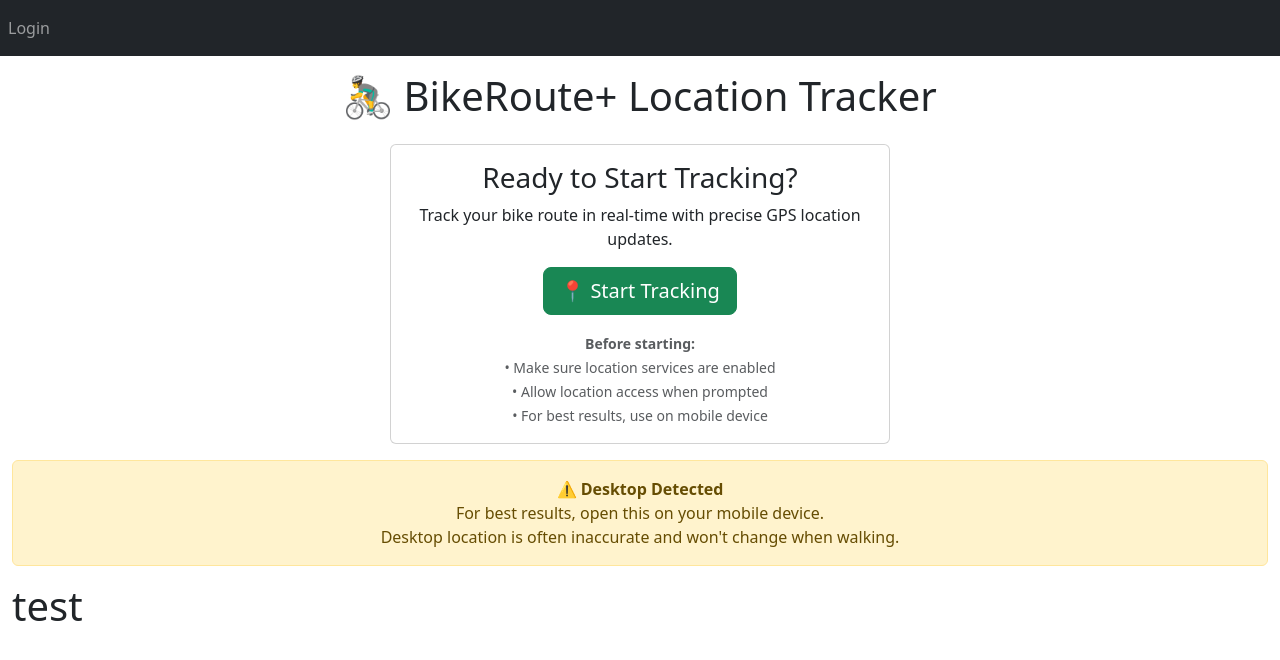
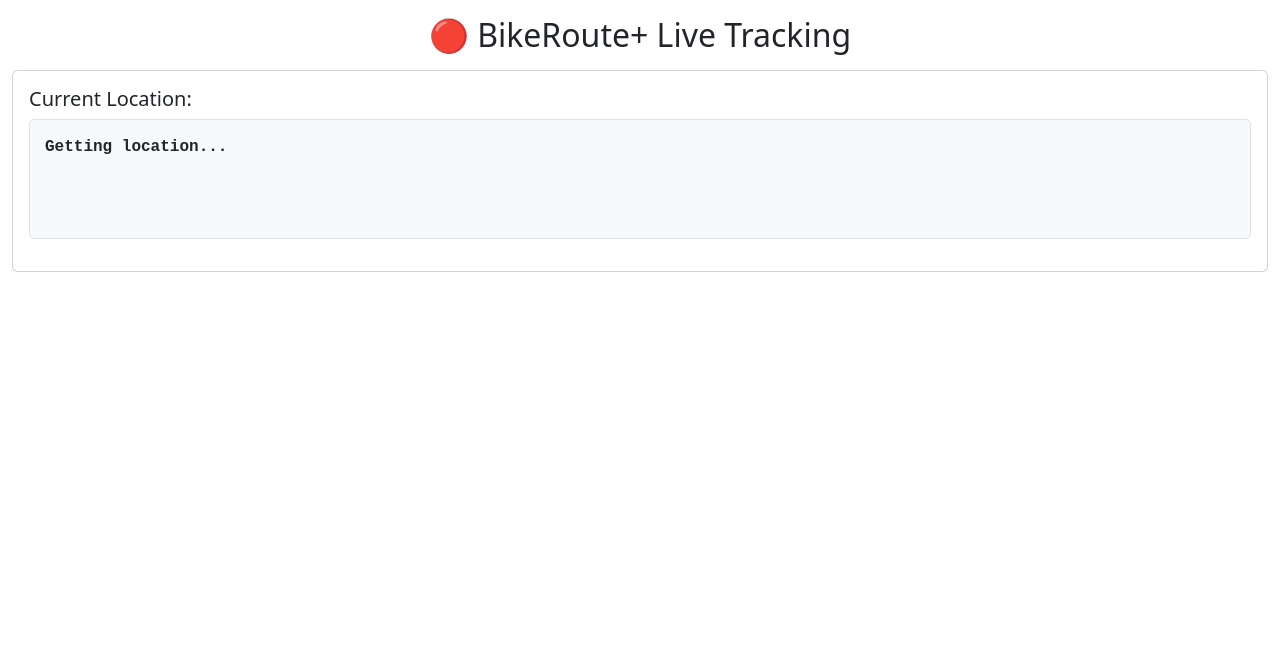
Before and after one commit to Kenwu2001/BikeRoute, a Flask app: template website/templates/base.html in a window 1280 px wide. Shown: the top 660 px of the page. Run offline with Flask 3, Linux system fonts and the light colour scheme; the template is opened without the code that fills it, so the values that code supplies are empty.

Commit message:
simplify the code

```diff
--- a/website/__init__.py
+++ b/website/__init__.py
@@ -6,10 +6,8 @@ def create_app():
     app.config['SECRET_KEY'] = os.environ.get('SECRET_KEY', 'asdcxz')
 
     from .views import views
-    from .login import login
 
     app.register_blueprint(views, url_prefix='/')
-    app.register_blueprint(login, url_prefix='/login')
 
     # Add error handlers
     @app.errorhandler(404)
--- a/website/static/index.js
+++ b/website/static/index.js
@@ -4,17 +4,11 @@ let lastPosition = null;
 let watchId = null;
 let updateCount = 0;
 
-// Detect if user is on mobile device
-const isMobile = /Android|webOS|iPhone|iPad|iPod|BlackBerry|IEMobile|Opera Mini/i.test(navigator.userAgent);
-
-// Check if we're on HTTPS (required for geolocation on most browsers)
-const isSecure = location.protocol === 'https:' || location.hostname === 'localhost' || location.hostname === '127.0.0.1';
-
-// Geolocation options optimized for mobile
+// Simple geolocation options
 const geoOptions = {
     enableHighAccuracy: true,
-    timeout: isMobile ? 15000 : 20000,
-    maximumAge: 1000  // Allow 1 second old positions
+    timeout: 10000,
+    maximumAge: 1000
 };
 
 // Function to calculate distance between two positions (in meters)
@@ -50,17 +44,14 @@ function onLocationSuccess(position) {
         shouldUpdate = true;
     } else {
         distance = calculateDistance(lastPosition, currentPosition);
-        // Use different thresholds for mobile vs desktop
-        const threshold = isMobile ? 0.3 : 2.0; // 0.3m for mobile, 2m for desktop
-        shouldUpdate = distance > threshold;
+        shouldUpdate = distance > 1.0; // Simple 1 meter threshold
     }
 
     if (shouldUpdate) {
         lastPosition = currentPosition;
 
         const timeStr = new Date(currentPosition.timestamp).toLocaleTimeString();
-        let infoText = `Device: ${isMobile ? 'Mobile' : 'Desktop'}\n`;
-        infoText += `Lat: ${currentPosition.latitude.toFixed(6)}, Lng: ${currentPosition.longitude.toFixed(6)}\n`;
+        let infoText = `Lat: ${currentPosition.latitude.toFixed(6)}, Lng: ${currentPosition.longitude.toFixed(6)}\n`;
         infoText += `Accuracy: ±${Math.round(currentPosition.accuracy)}m\n`;
         infoText += `Time: ${timeStr}\n`;
         infoText += `Updates: ${updateCount}`;
@@ -69,117 +60,33 @@ function onLocationSuccess(position) {
         }
 
         locationInfo.textContent = infoText;
+        locationInfo.style.color = 'black';
 
-        // Visual feedback for accuracy
-        if (currentPosition.accuracy <= 10) {
-            locationInfo.style.color = 'green';
-        } else if (currentPosition.accuracy <= 50) {
-            locationInfo.style.color = 'orange';
-        } else {
-            locationInfo.style.color = 'red';
-        }
-
-        console.log(`Location updated: ${currentPosition.latitude}, ${currentPosition.longitude}, accuracy: ${currentPosition.accuracy}m, device: ${isMobile ? 'mobile' : 'desktop'}`);
-    } else {
-        const threshold = isMobile ? 0.3 : 2.0;
-        console.log(`Location change too small: ${distance.toFixed(2)}m (threshold: ${threshold}m)`);
-        // Still update the counter and time to show activity
-        const timeStr = new Date(currentPosition.timestamp).toLocaleTimeString();
-        const lines = locationInfo.textContent.split('\n');
-        lines[2] = `Time: ${timeStr}`;
-        lines[3] = `Updates: ${updateCount}`;
-        locationInfo.textContent = lines.join('\n');
+        console.log(`Location updated: ${currentPosition.latitude}, ${currentPosition.longitude}`);
     }
 }
 
-// Error callback for geolocation
+// Simple error callback
 function onLocationError(error) {
-    let errorMessage = '';
-    let troubleshoot = '';
-
-    switch(error.code) {
-        case error.PERMISSION_DENIED:
-            errorMessage = "Location access denied";
-            troubleshoot = "Click the location icon in your browser's address bar and allow location access";
-            break;
-        case error.POSITION_UNAVAILABLE:
-            errorMessage = "Location unavailable";
-            troubleshoot = "Try refreshing the page or check if location services are enabled";
-            break;
-        case error.TIMEOUT:
-            errorMessage = "Location request timed out";
-            troubleshoot = "Make sure you're near a window or outside for better GPS signal";
-            break;
-        default:
-            errorMessage = "Unknown location error";
-            troubleshoot = "Try refreshing the page";
-            break;
-    }
-
-    locationInfo.innerHTML = `<strong>Error:</strong> ${errorMessage}<br><small>${troubleshoot}</small>`;
+    locationInfo.textContent = "Location error: " + error.message;
     locationInfo.style.color = 'red';
-    console.error('Geolocation error:', error);
-}
-
-// Check if geolocation is supported and get permission status
-async function checkLocationPermission() {
-    if (!navigator.geolocation) {
-        locationInfo.textContent = "Geolocation not supported by this browser";
-        locationInfo.style.color = 'red';
-        return false;
-    }
-
-    // Check if we're on HTTPS (required for geolocation)
-    if (!isSecure) {
-        locationInfo.innerHTML = `<strong>HTTPS Required</strong><br><small>Geolocation requires HTTPS. Deploy to Render or use localhost.</small>`;
-        locationInfo.style.color = 'red';
-        return false;
-    }
-
-    // Check permission status if available
-    if (navigator.permissions) {
-        try {
-            const permission = await navigator.permissions.query({name: 'geolocation'});
-            console.log('Geolocation permission status:', permission.state);
-
-            if (permission.state === 'denied') {
-                locationInfo.innerHTML = `<strong>Location access denied</strong><br><small>Enable location permissions in your browser settings</small>`;
-                locationInfo.style.color = 'red';
-                return false;
-            }
-        } catch (e) {
-            console.log('Permission API not available');
-        }
-    }
-
-    return true;
+    console.error('Location error:', error);
 }
 
 // Start location tracking
-async function startLocationTracking() {
-    const canUseLocation = await checkLocationPermission();
-    if (!canUseLocation) return;
-
-    const locationInfo = document.getElementById("location-info");
-    const startBtn = document.getElementById('start-tracking-btn');
-
-    locationInfo.textContent = "Requesting location permission...";
-    locationInfo.style.color = 'blue';
-
-    // Update button state
-    if (startBtn) {
-        startBtn.innerHTML = '🔄 Starting...';
-        startBtn.disabled = true;
+function startLocationTracking() {
+    if (!navigator.geolocation) {
+        locationInfo.textContent = "Geolocation not supported";
+        return;
     }
 
-    // Start watching position with optimized options
+    locationInfo.textContent = "Getting location...";
+
     watchId = navigator.geolocation.watchPosition(
         onLocationSuccess,
         onLocationError,
         geoOptions
     );
-
-    console.log('Started location tracking with watchId:', watchId);
 }
 
 // Stop location tracking
@@ -187,77 +94,15 @@ function stopLocationTracking() {
     if (watchId !== null) {
         navigator.geolocation.clearWatch(watchId);
         watchId = null;
-
-        const locationInfo = document.getElementById("location-info");
         locationInfo.textContent = "Location tracking stopped";
         locationInfo.style.color = 'gray';
-        console.log('Stopped location tracking');
     }
 }
 
 // Start tracking when page loads
 document.addEventListener('DOMContentLoaded', function() {
-    console.log('Page loaded, initializing tracking interface');
-    console.log('Device type:', isMobile ? 'Mobile' : 'Desktop');
-    console.log('Protocol:', location.protocol);
-    console.log('Is secure:', isSecure);
+    console.log('Page loaded, auto-starting location tracking');
 
-    const startInterface = document.getElementById('start-interface');
-    const trackingInterface = document.getElementById('tracking-interface');
-    const startBtn = document.getElementById('start-tracking-btn');
-    const stopBtn = document.getElementById('stop-tracking-btn');
-
-    // Check if HTTPS is available
-    if (!isSecure) {
-        startInterface.innerHTML = `
-            <div class="alert alert-danger text-center">
-                <h4>⚠️ HTTPS Required</h4>
-                <p>Geolocation requires HTTPS for security.</p>
-                <p>Deploy to Render or use localhost to test location tracking.</p>
-                <small>Current URL: ${location.href}</small>
-            </div>
-        `;
-        return;
-    }
-
-    // Show warning for desktop users
-    if (!isMobile) {
-        const desktopWarning = document.createElement('div');
-        desktopWarning.className = 'alert alert-warning mt-3';
-        desktopWarning.innerHTML = `
-            <strong>⚠️ Desktop Detected</strong><br>
-            For best results, open this on your mobile device.<br>
-            Desktop location is often inaccurate and won't change when walking.
-        `;
-        startInterface.appendChild(desktopWarning);
-    }
-
-    // Start tracking button event
-    startBtn.addEventListener('click', function() {
-        startInterface.style.display = 'none';
-        trackingInterface.style.display = 'block';
-        startLocationTracking();
-    });
-
-    // Stop tracking button event
-    stopBtn.addEventListener('click', function() {
-        stopLocationTracking();
-        trackingInterface.style.display = 'none';
-        startInterface.style.display = 'block';
-
-        // Reset the start button text
-        startBtn.innerHTML = '📍 Start Tracking';
-        startBtn.disabled = false;
-    });
+    // Start location tracking
+    startLocationTracking();
 });
-
-// Optional: Add visibility change listener to optimize battery usage
-document.addEventListener('visibilitychange', function() {
-    if (document.hidden) {
-        console.log('Page hidden');
-        // Page is hidden, keep tracking if active
-    } else {
-        console.log('Page visible');
-        // Page is visible, no automatic restart - user controls tracking
-    }
-});
--- a/website/templates/base.html
+++ b/website/templates/base.html
@@ -23,52 +23,12 @@
 
     <title>{% block title %}Home{% endblock %}</title>
   </head>
-
   <body>
-    <nav class="navbar navbar-expand-lg navbar-dark bg-dark">
-      <button
-        class="navbar-toggler"
-        type="button"
-        data-bs-toggle="collapse"
-        data-bs-target="#navbarNav"
-      >
-        <span class="navbar-toggler-icon"></span>
-      </button>
-      <div class="collapse navbar-collapse" id="navbarNav">
-        <div class="navbar-nav">
-          <a class="nav-item nav-link" id="login" href="/login">Login</a>
-        </div>
-      </div>    </nav>    <div class="container-fluid mt-3 text-start">
-      {% block content %}
-      <!-- Start Tracking Interface -->
-      <div id="start-interface" class="text-center">
-        <h1 class="mb-4">🚴‍♂️ BikeRoute+ Location Tracker</h1>
-        <div class="card mx-auto" style="max-width: 500px;">
-          <div class="card-body">
-            <h3 class="card-title">Ready to Start Tracking?</h3>
-            <p class="card-text">
-              Track your bike route in real-time with precise GPS location updates.
-            </p>
-            <button id="start-tracking-btn" class="btn btn-success btn-lg">
-              📍 Start Tracking
-            </button>
-            <div class="mt-3">
-              <small class="text-muted">
-                <strong>Before starting:</strong><br>
-                • Make sure location services are enabled<br>
-                • Allow location access when prompted<br>
-                • For best results, use on mobile device
-              </small>
-            </div>
-          </div>
-        </div>
-      </div>
-
-      <!-- Location Tracking Interface (hidden initially) -->
-      <div id="tracking-interface" style="display: none;">
-        <div class="d-flex justify-content-between align-items-center mb-3">
-          <h2>🔴 Live Tracking Active</h2>
-          <button id="stop-tracking-btn" class="btn btn-danger">Stop Tracking</button>
+    <div class="container-fluid mt-3 text-start">      {% block content %}
+      <!-- Auto-starting Location Tracking Interface -->
+      <div id="tracking-interface">
+        <div class="text-center mb-3">
+          <h2>🔴 BikeRoute+ Live Tracking</h2>
         </div>
         <div class="card">
           <div class="card-body">
@@ -76,16 +36,7 @@
             <p id="location-info">Starting location tracking...</p>
           </div>
         </div>
-        <div class="mt-3">
-          <small class="text-muted">
-            <strong>Tracking Tips:</strong><br>
-            • Walk/bike at least 1-2 meters to see location updates<br>
-            • Green text = high accuracy, Orange = medium, Red = low accuracy<br>
-            • Check browser console (F12) for detailed debug info
-          </small>
-        </div>
       </div>
-      <h1>{% block h1 %}test{% endblock %}</h1>
       {% endblock %}
     </div>
 
```
Also changed, not shown: website/templates/home.html (+1 -8 lines).
